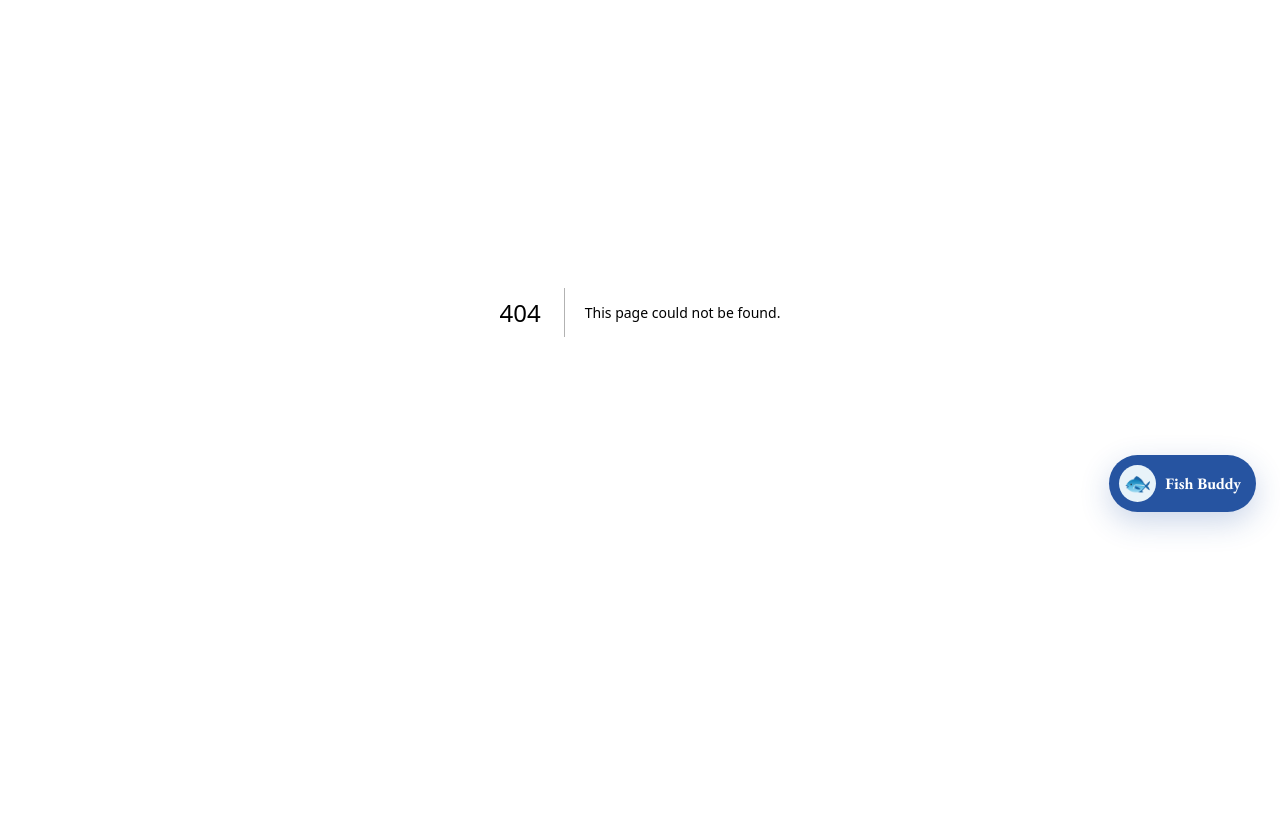
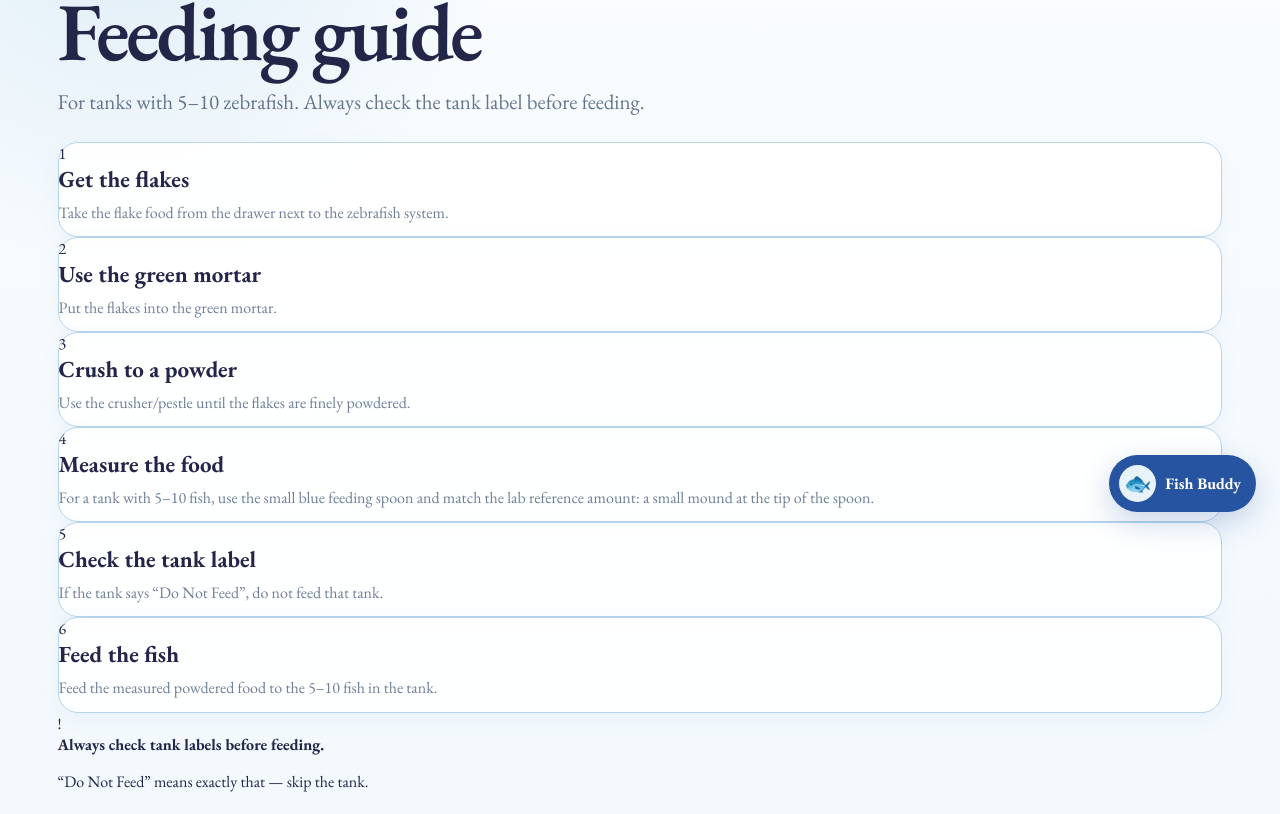
Before and after one commit to asmiaggarwalug2023-alt/neuroethology-lab, a Next.js app: page /fish-care/feeding in a window 1280 px wide. Before the commit this address had no page. Shown: the part 266-1080 px from the top of the page. Built offline with nearby package versions, Linux system fonts and the light colour scheme.

Commit message:
Add functional app interaction

```diff
--- /dev/null
+++ b/app/fish-care/feeding/page.tsx
@@ -0,0 +1,43 @@
+import Link from "next/link";
+
+const steps = [
+  ["1", "Get the flakes", "Take the flake food from the drawer next to the zebrafish system."],
+  ["2", "Use the green mortar", "Put the flakes into the green mortar."],
+  ["3", "Crush to a powder", "Use the crusher/pestle until the flakes are finely powdered."],
+  ["4", "Measure the food", "For a tank with 5–10 fish, use the small blue feeding spoon and match the lab reference amount: a small mound at the tip of the spoon."],
+  ["5", "Check the tank label", "If the tank says “Do Not Feed”, do not feed that tank."],
+  ["6", "Feed the fish", "Feed the measured powdered food to the 5–10 fish in the tank."],
+];
+
+export default function FeedingGuide(){
+  return (
+    <>
+      <Link href="/fish-care" className="text-link">← Back to Fish Care</Link>
+      <section className="guide-hero feeding-hero">
+        <span className="eyebrow">DAILY HUSBANDRY</span>
+        <h1 className="page-title guide-title">Feeding guide</h1>
+        <p className="hero-copy">For tanks with 5–10 zebrafish. Always check the tank label before feeding.</p>
+      </section>
+
+      <div className="feeding-steps">
+        {steps.map(([num,title,text]) => (
+          <section className="card feeding-step" key={num}>
+            <div className="feeding-number">{num}</div>
+            <div>
+              <h2>{title}</h2>
+              <p>{text}</p>
+            </div>
+          </section>
+        ))}
+      </div>
+
+      <div className="feeding-warning">
+        <span className="warning-mark">!</span>
+        <div>
+          <strong>Always check tank labels before feeding.</strong>
+          <p>“Do Not Feed” means exactly that — skip the tank.</p>
+        </div>
+      </div>
+    </>
+  );
+}
```
